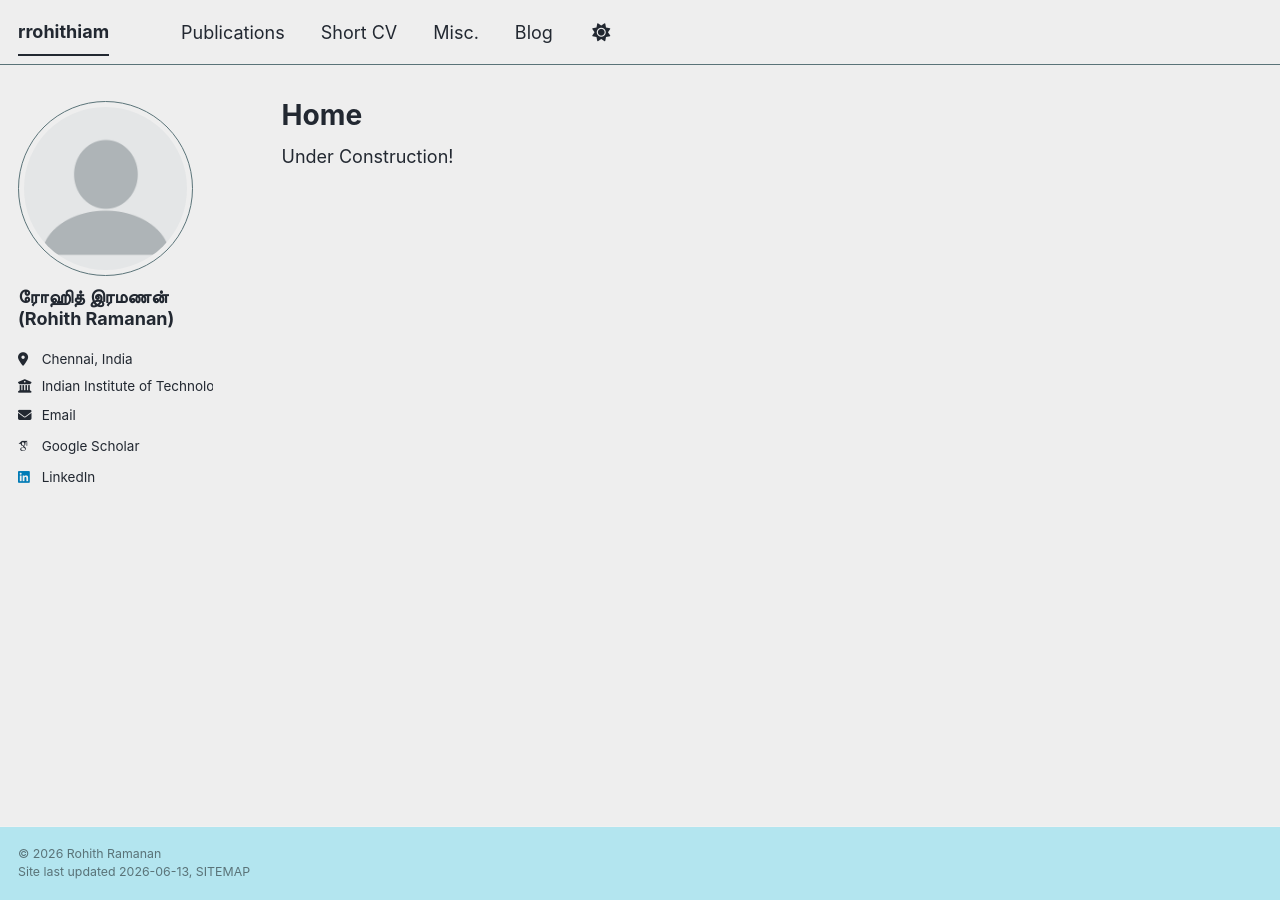
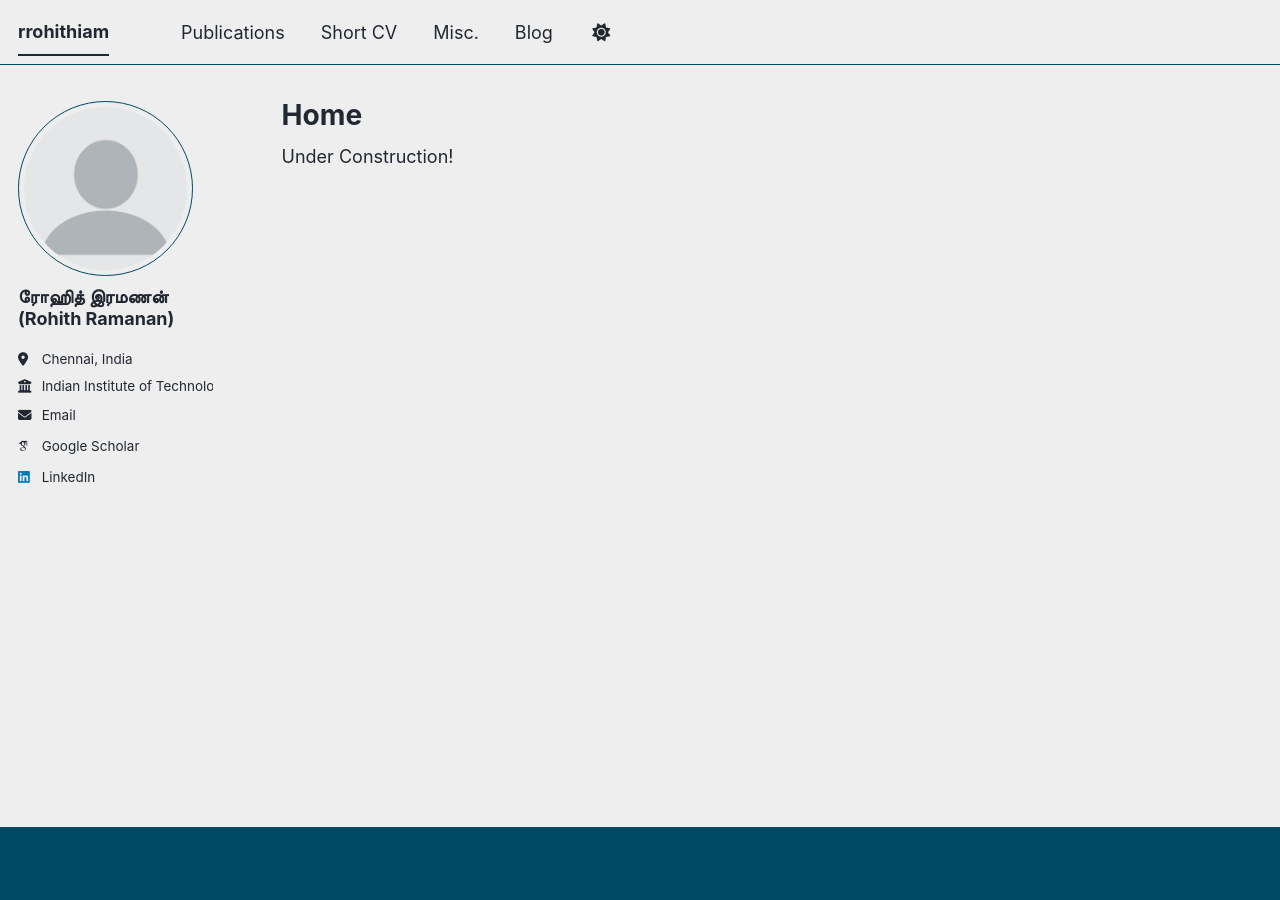
Before and after one commit to rrohithiam/rrohithiam.github.io, a Jekyll site: the page built from _pages/about.md, in a window 1280 px wide. Built offline with Jekyll 4.4.1, drawn with Linux system fonts in a browser that asks for light colours; some web fonts are replaced; a script bundle is joined from its source files by our own code; library files that are not in the unit come from our copies.

Commit message:
few modifications

```diff
--- a/_sass/theme/_air_light.scss
+++ b/_sass/theme/_air_light.scss
@@ -3,7 +3,7 @@
     ========================================================================== */
 
 /* Color codes used for the theme */
-$primary-color              : #b3e5ef;
+$primary-color              : #0092ca;
 $dark-primary-color         : mix(#000, $primary-color, 40%);
 $darker-primary-color       : mix(#000, $primary-color, 60%);
 $light-primary-color        : mix(#000, $primary-color, 50%);
@@ -15,7 +15,7 @@ $text                       : #222831;
 $link                       : #393e46;
 $link-dark                  : mix(#000, $link, 25%);
 $link-light                 : mix(#fff, $link, 25%);
-$footer                     : $primary-color;
+$footer                     : $light-primary-color;
 
 /* Color codes used for the site */
 $danger-color               : #ee5f5b;
```
